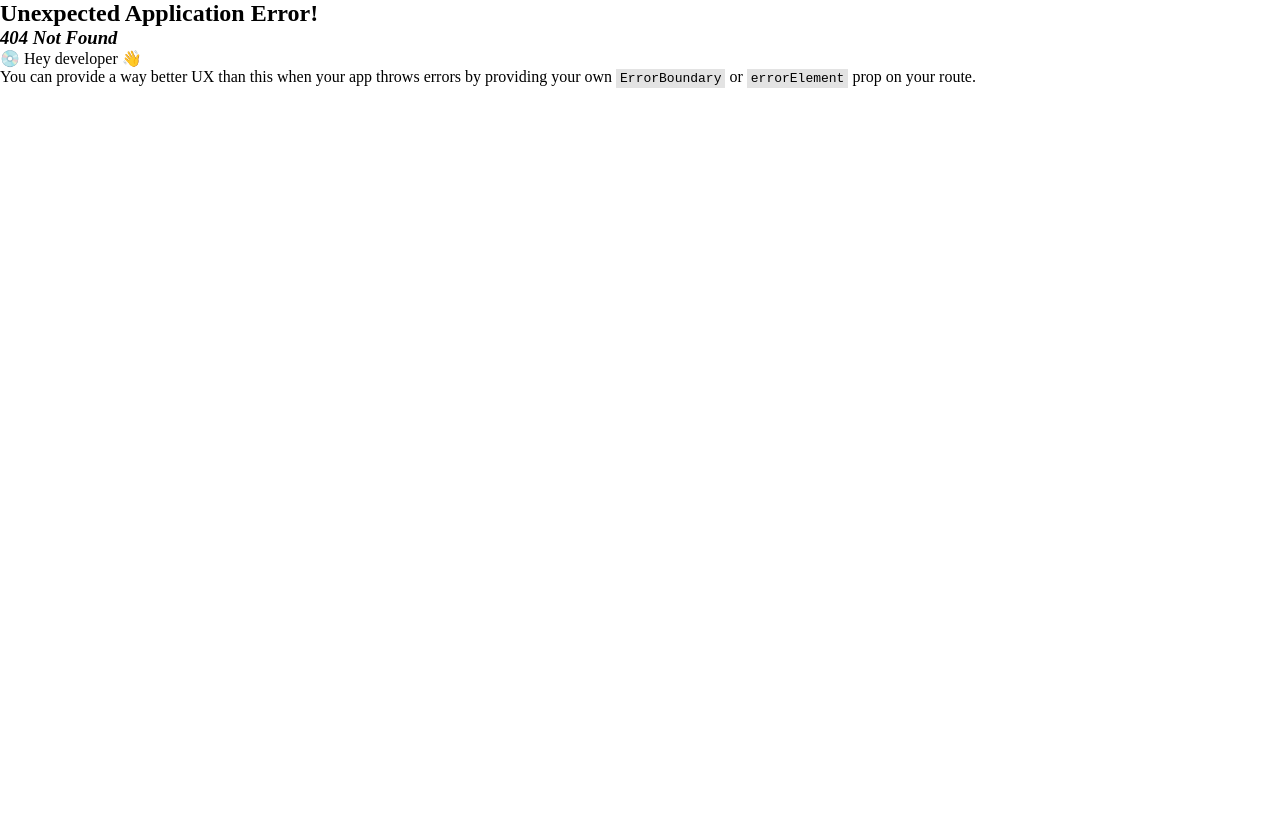
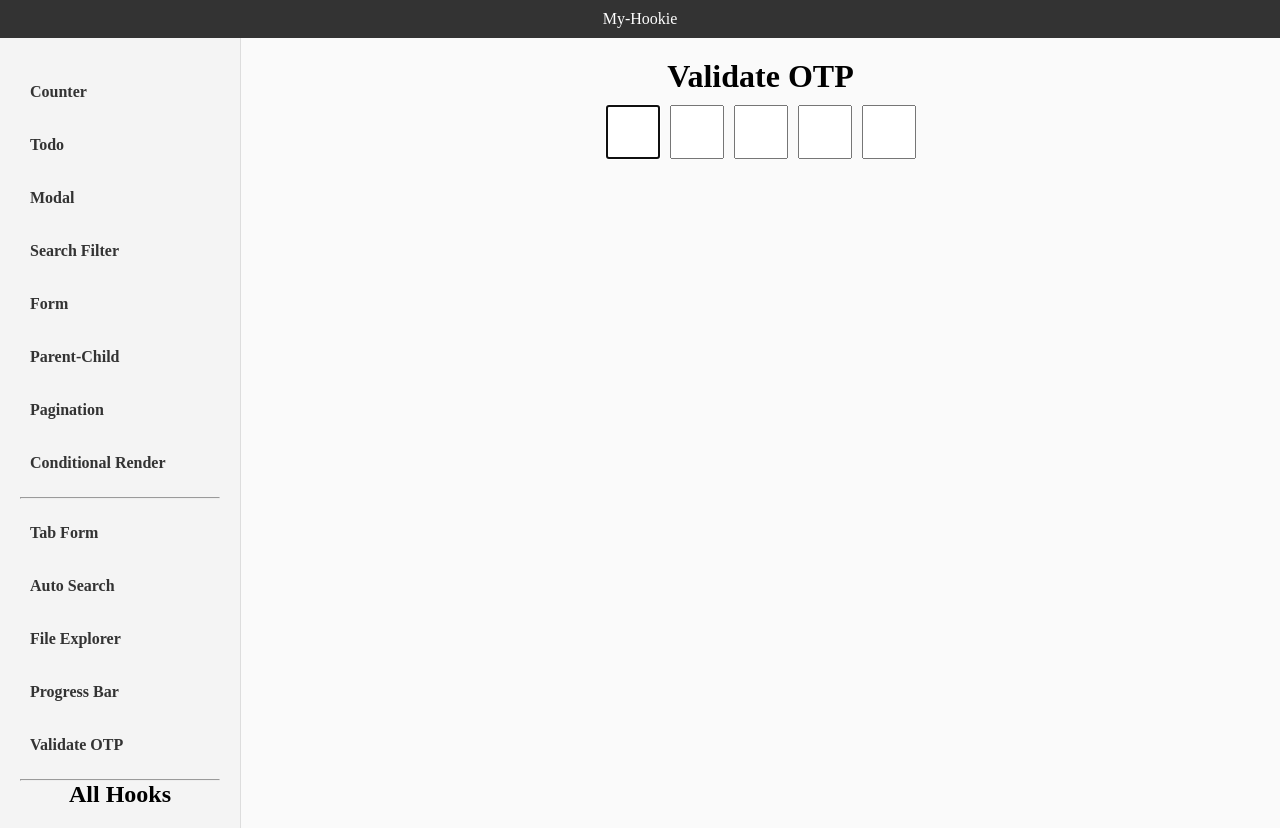
Before and after one commit to nityapriya-sahu/my-hookie, a React (Vite) app: page /validate-otp in a window 1280 px wide. Before the commit this address had no page. Before the commit the page ends 800 px from the top, so only its background shows below. Built offline with nearby package versions, Linux system fonts and the light colour scheme.

Commit message:
validate otp input complete

```diff
--- a/src/components/All Hooks/styles.css
+++ b/src/components/All Hooks/styles.css
@@ -187,3 +187,15 @@
   padding-right: 10px;
   transition: 0.5s ease-in;
 }
+/* =========================== */
+
+.vaidate_otp_container {
+  text-align: center;
+}
+.otp_input {
+  margin: 10px 5px;
+  height: 50px;
+  width: 50px;
+  font-size: xx-large;
+  text-align: center;
+}
--- a/src/components/MasterLayout/MasterLayout.jsx
+++ b/src/components/MasterLayout/MasterLayout.jsx
@@ -46,6 +46,9 @@ const MasterLayout = () => {
             <li>
               <Link to="/progress-bar">Progress Bar</Link>
             </li>
+            <li>
+              <Link to="/validate-otp">Validate OTP</Link>
+            </li>
             <hr />
             <h2 style={{ textAlign: "center" }}>All Hooks</h2>
             <li>
--- /dev/null
+++ b/src/components/OtpInput/OtpInput.jsx
@@ -0,0 +1,59 @@
+import React, { useEffect, useRef, useState } from "react";
+
+const OTP_DIGIT_COUNT = 5;
+
+const OtpInput = () => {
+  const [inputArr, setInputArr] = useState(new Array(OTP_DIGIT_COUNT).fill(""));
+
+  //Let's use useRef for automatic next input box focus once filled.
+  const refArr = useRef([]);
+
+  //It's for auto focus on first input box
+  useEffect(() => {
+    refArr.current[0]?.focus();
+  }, []);
+
+  const onHandleChange = (value, index) => {
+    // console.log(value);
+
+    // it checks vaalue is a num or not
+    if (isNaN(value)) return;
+
+    //it's for not accept space
+    const newValue = value.trim();
+    const newArr = [...inputArr];
+    //here slice do - only last input add in input & not more than one input
+    newArr[index] = newValue.slice(-1);
+    setInputArr(newArr);
+    //it's for auto focus to the next inputbox
+    newValue && refArr.current[index + 1]?.focus();
+  };
+
+  const handleKeyDown = (e, index) => {
+    // console.log(e);
+    if (!e.target.value && e.key === "Backspace") {
+      refArr.current[index - 1].focus();
+    }
+  };
+  return (
+    <div className="vaidate_otp_container">
+      <h1>Validate OTP</h1>
+      {inputArr.map((input, index) => {
+        return (
+          <input
+            className="otp_input"
+            type="text"
+            key={index}
+            value={inputArr[index]}
+            ref={(input) => (refArr.current[index] = input)}
+            onChange={(e) => onHandleChange(e.target.value, index)}
+            //for backspace should work properly
+            onKeyDown={(e) => handleKeyDown(e, index)}
+          />
+        );
+      })}
+    </div>
+  );
+};
+
+export default OtpInput;
--- a/src/components/ProgressBar/ProgressBar.jsx
+++ b/src/components/ProgressBar/ProgressBar.jsx
@@ -33,6 +33,8 @@ const ProgressBar = () => {
   return (
     <div className="progress_container">
       <h1>Progress Bar</h1>
+      {/* <ProgressBarComponent progress={70} /> */}
+
       {bars.map((nos) => (
         <ProgressBarComponent key={nos} progress={nos} />
       ))}
--- a/src/main.jsx
+++ b/src/main.jsx
@@ -22,6 +22,7 @@ import TabForm from "./components/TabForm/TabForm";
 import AutoSearch from "./components/AutoSearch/AutoSearch";
 import FileExplorer from "./components/FileExplorer/MainFolder";
 import ProgressBar from "./components/ProgressBar/ProgressBar";
+import OtpInput from "./components/OtpInput/OtpInput";
 // ...............................
 import UseStateComp from "./components/All Hooks/UseStateComp";
 import UseEffectComp from "./components/All Hooks/UseEffectComp";
@@ -57,6 +58,8 @@ const routers = createBrowserRouter([
       { path: "auto-search", element: <AutoSearch /> },
       { path: "file-explorer", element: <FileExplorer /> },
       { path: "progress-bar", element: <ProgressBar /> },
+      { path: "validate-otp", element: <OtpInput /> },
+
       // .........................................
       { path: "use-state", element: <UseStateComp /> },
       { path: "use-effect", element: <UseEffectComp /> },
```
